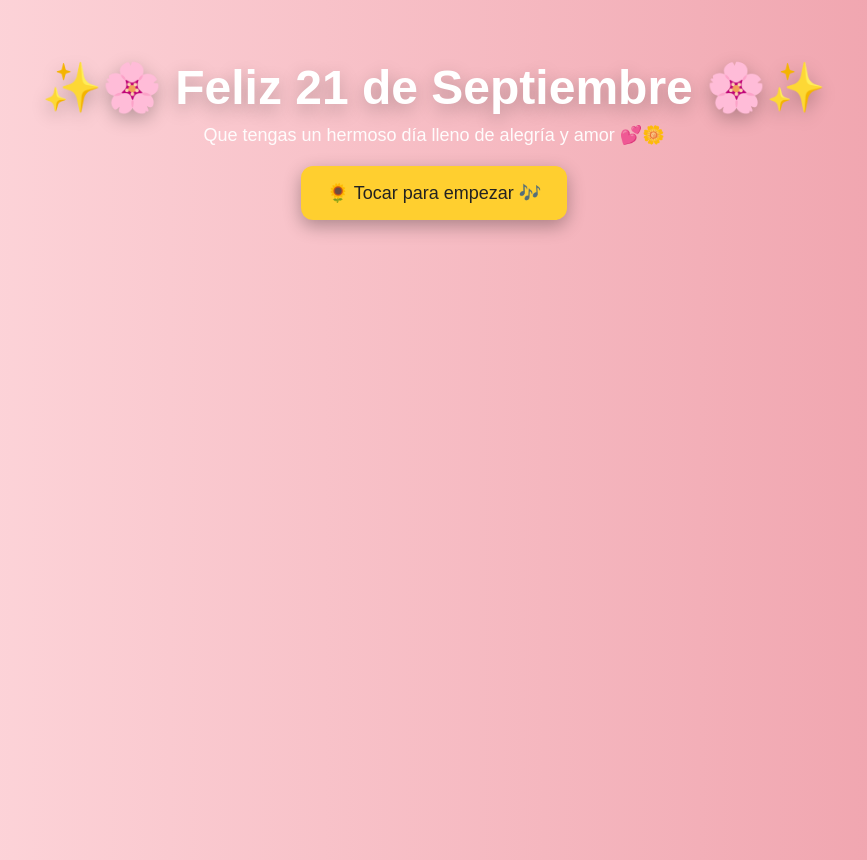
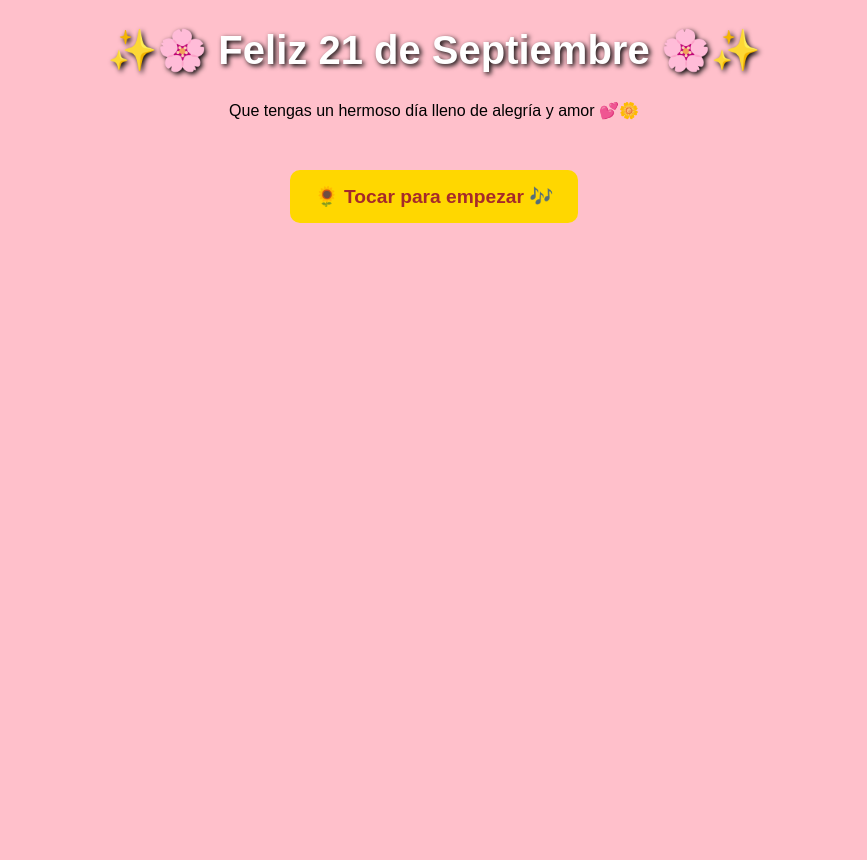
Before and after one commit to Antonny16/flores212, a Flask app: page / in a window 1280 px wide. Shown: the whole page, without its empty margins (206-1073 px from the left). After the commit the page ends 223 px from the top, so only its background shows below. Run offline with Flask 3, Linux system fonts and the light colour scheme.

Commit message:
Update style.css

```diff
--- a/static/style.css
+++ b/static/style.css
@@ -1,97 +1,45 @@
-/* layout general */
-* { box-sizing: border-box; }
 body {
-  margin: 0;
-  padding: 0;
-  overflow-x: hidden;
-  min-height: 100vh;
-  font-family: Arial, Helvetica, sans-serif;
-  background: linear-gradient(to right, #ffdde1, #ee9ca7);
-  color: #fff;
-  text-align: center;
+    text-align: center;
+    background: pink;
+    font-family: 'Arial', sans-serif;
 }
 
-/* overlay inicio (para permitir interacción y evitar bloqueo autoplay) */
-#overlay {
-  position: fixed;
-  inset: 0;
-  display:flex;
-  align-items:center;
-  justify-content:center;
-  background: rgba(0,0,0,0.35);
-  z-index: 50;
-}
-#startBtn {
-  padding: 16px 26px;
-  font-size: 18px;
-  border-radius: 12px;
-  border: none;
-  cursor: pointer;
-  background: #ffcf2f;
-  color: #222;
-  box-shadow: 0 6px 18px rgba(0,0,0,0.3);
+.mensaje h1 {
+    font-size: 2.5em;
+    color: #fff;
+    text-shadow: 2px 2px 5px #000;
 }
 
-/* mensaje principal */
-.mensaje { margin-top: 60px; }
-.mensaje h1 { font-size: 48px; margin:0 0 8px; text-shadow: 0 6px 18px rgba(0,0,0,0.25); }
-.mensaje p { margin:0 0 20px; font-size:18px; opacity:0.95; }
-
-/* ramo */
-#ramo {
-  position: fixed;
-  left: 50%;
-  transform: translateX(-50%);
-  bottom: -500px;      /* empieza fuera de pantalla */
-  width: 420px;
-  max-width: 80%;
-  z-index: 30;
-  transition: bottom 900ms cubic-bezier(.2,.9,.3,1), transform 900ms;
-  filter: drop-shadow(0 30px 40px rgba(0,0,0,0.35));
+.center {
+    margin-top: 50px;
 }
 
-/* clase que activa la subida del ramo */
-#ramo.subir {
-  bottom: 15%;
+button {
+    padding: 15px 25px;
+    font-size: 1.2em;
+    border: none;
+    border-radius: 10px;
+    background: gold;
+    color: brown;
+    cursor: pointer;
+    font-weight: bold;
 }
 
-/* pequeñas flores / partículas */
-.flower {
-  position: fixed;
-  bottom: -80px;
-  width: 48px;
-  height: 48px;
-  background: radial-gradient(circle at 40% 35%, #fff 0 8%, #ffd33d 8% 55%, #ffaa00 55% 100%);
-  border-radius: 50%;
-  box-shadow: 0 6px 14px rgba(0,0,0,0.18);
-  opacity: 0.0;
-  transform: scale(0.6);
-  z-index: 25;
-  animation: floatUp 2500ms forwards;
-}
-@keyframes floatUp {
-  0% { transform: translateY(0) scale(0.6); opacity:0; }
-  10% { opacity: 1; }
-  100% { transform: translateY(-320px) scale(1); opacity: 0; }
+#ramo img {
+    width: 300px;
+    margin-top: 30px;
+    opacity: 0;
+    transform: translateY(100px);
+    transition: all 2s ease-in-out;
 }
 
-/* video y mensaje final */
-#video-final { margin: 40px auto 0; display:block; z-index:20; position:relative; }
-#mensaje-final {
-  position: fixed;
-  top: 50%;
-  left: 50%;
-  transform: translate(-50%,-50%) scale(0.9);
-  font-size: 34px;
-  padding: 18px 28px;
-  background: rgba(0,0,0,0.35);
-  border-radius: 12px;
-  opacity: 0;
-  color: #fff;
-  z-index: 60;
-  transition: opacity 1s ease, transform 400ms ease;
+#ramo.animar-ramo img {
+    opacity: 1;
+    transform: translateY(0);
 }
-#mensaje-final.show {
-  opacity: 1;
-  transform: translate(-50%,-50%) scale(1);
+
+#finalMsg h2 {
+    font-size: 2em;
+    color: red;
+    margin-top: 20px;
 }
```
